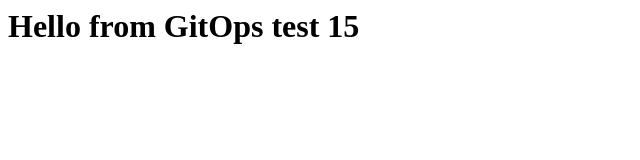
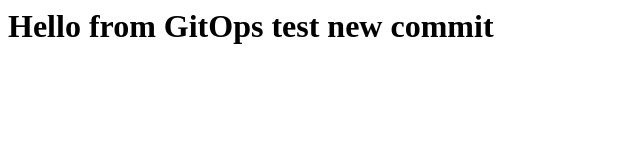
Before and after one commit to rajnarayanan110720/gitopsnew, a plain HTML site: page app/index.html in a window 1280 px wide. Shown: the whole page, without its empty margins (0-640 px from the left). Drawn offline with Linux system fonts and the light colour scheme.

Commit message:
Update header text in index.html

```diff
--- a/app/index.html
+++ b/app/index.html
@@ -1 +1 @@
-<h1>Hello from GitOps test 15 </h1>
+<h1>Hello from GitOps test new commit </h1>
```
